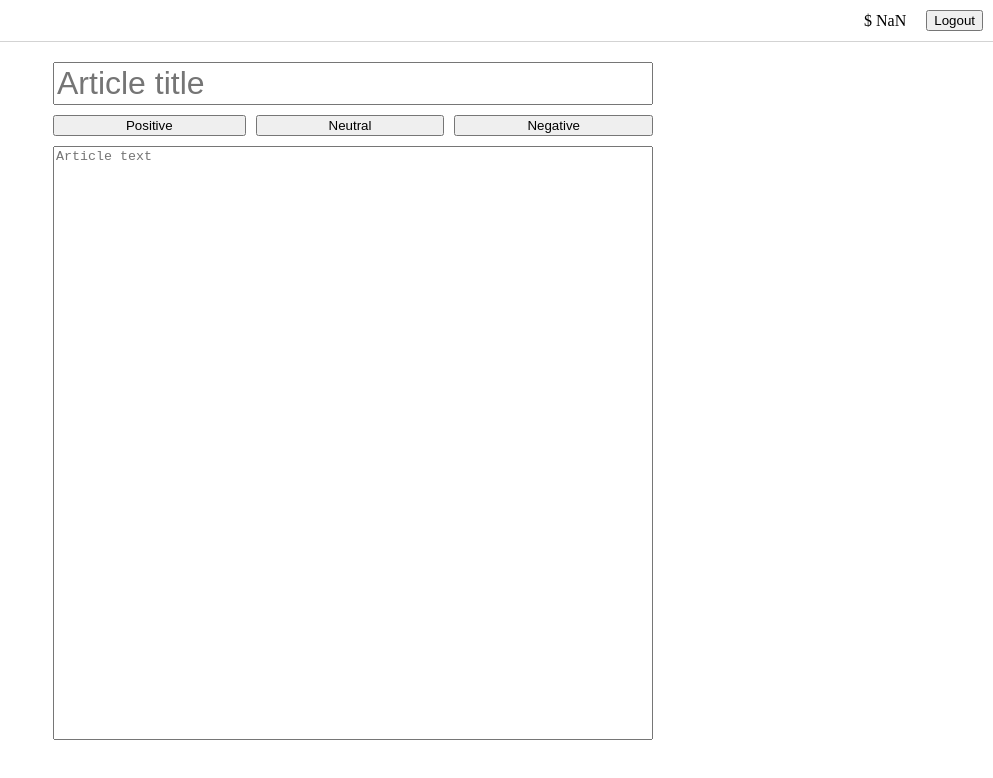
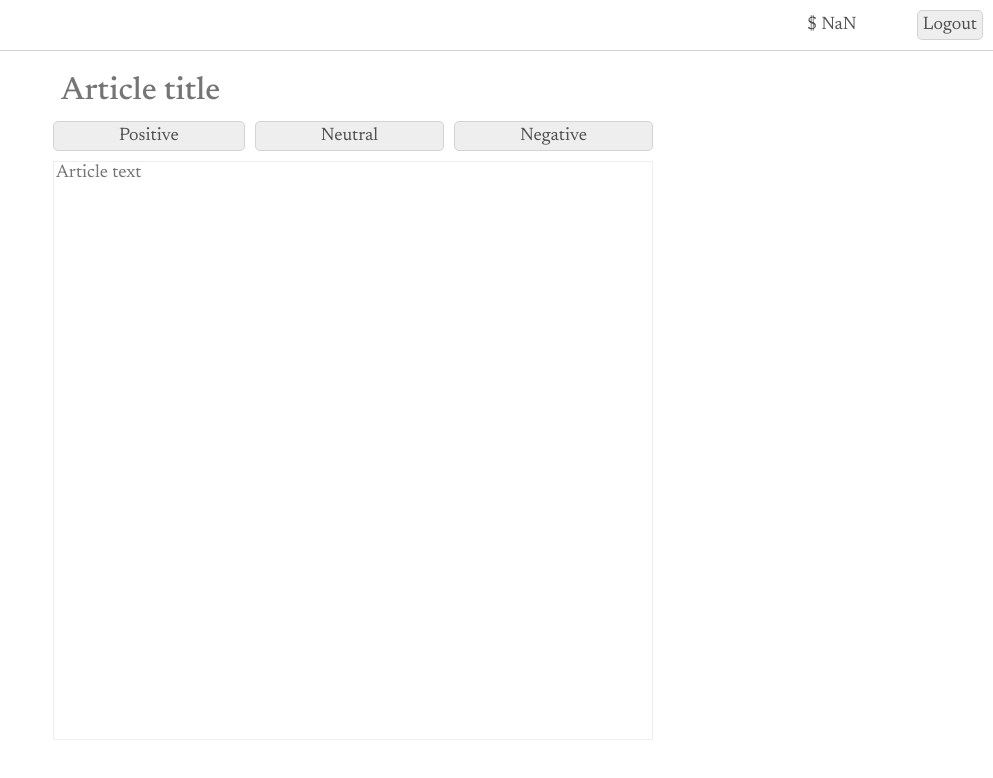
Before and after one commit to antonivlev/relay-server, a plain HTML site: page frontend/pages/index.html in a window 1280 px wide. Shown: the whole page, without its empty margins (287-1280 px from the left). Drawn offline with Linux system fonts and the light colour scheme; files that its build step writes are made by us from their sources; no server answers; files whose address does not match are found by name.

Commit message:
Add nicer style

```diff
--- a/frontend/pages/index.html
+++ b/frontend/pages/index.html
@@ -1,6 +1,6 @@
+<link rel="stylesheet" href="public/stylesheets/global.css" />
 <style>
   body {
-    margin: 0;
     display: grid;
     grid-template-rows: auto 1fr;
     justify-items: center;
@@ -16,8 +16,9 @@
     grid-template-columns: 1fr repeat(3, auto);
     align-items: center;
     padding: 10px;
-    gap: 10px;
+    gap: 30px;
     border-bottom: 1px solid lightgrey;
+    color: grey;
   }
 
   .container {
@@ -39,6 +40,7 @@
 
   .container input {
     font-size: 32px;
+    font-weight: 500;
   }
 </style>
 
--- /dev/null
+++ b/frontend/public/stylesheets/global.css
@@ -0,0 +1,37 @@
+@import url('https://fonts.googleapis.com/css2?family=Newsreader:wght@200;300;400;500&display=swap');
+
+body {
+  margin: 0;
+  font-family: 'Newsreader', serif;
+}
+
+body * {
+  font-family: 'Newsreader', serif;
+  font-size: 18px;
+  color: #000000AA;
+}
+
+input {
+  padding: 4px 8px;
+  border: none;
+  outline: none;
+}
+
+textarea {
+  border: 1px solid #00000011;
+  outline: none;
+}
+
+button {
+  background: none;
+  border: 1px solid lightgrey;
+  background-color: #00000011;
+  padding: 5px;
+  transition: background-color 0.2s;
+  cursor: pointer;
+  border-radius: 5px;
+}
+
+button:hover {
+  background-color: lightgrey;
+}
```
Also changed, not shown: frontend/pages/login.html (+8 -0 lines), 2 other files.
